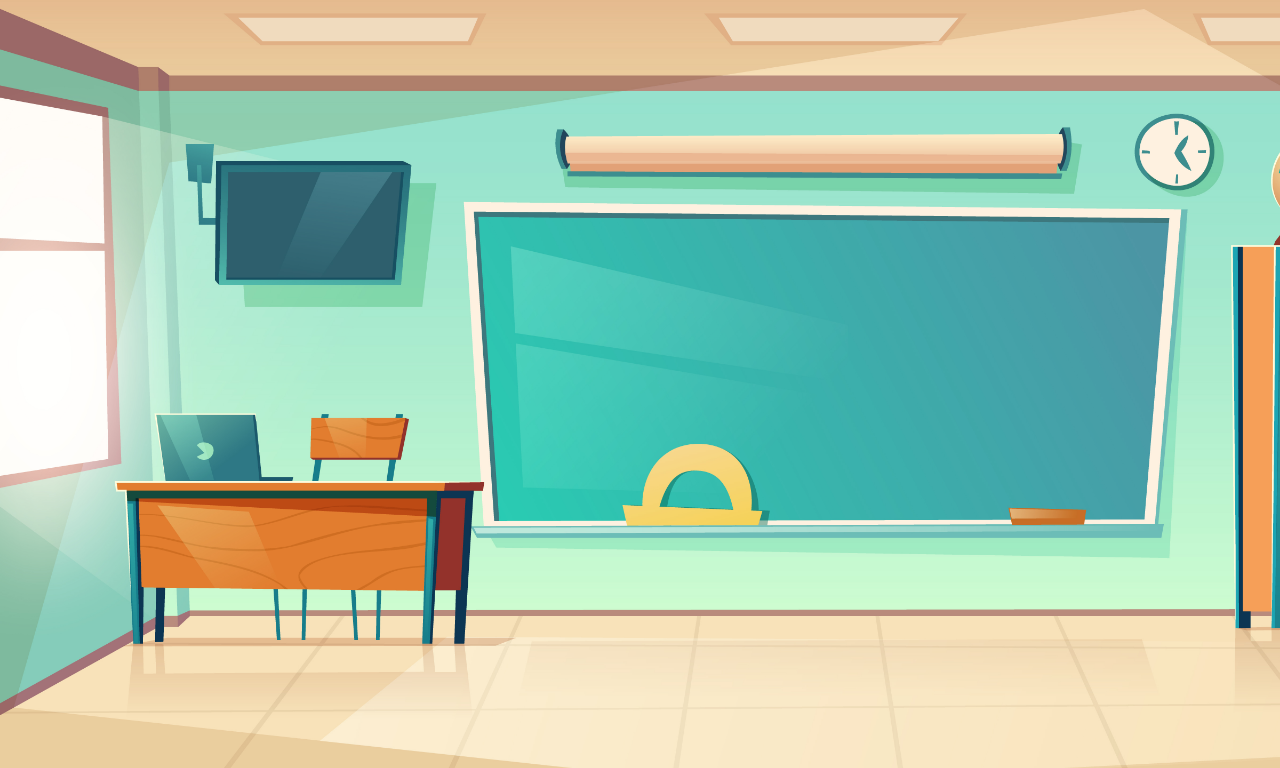
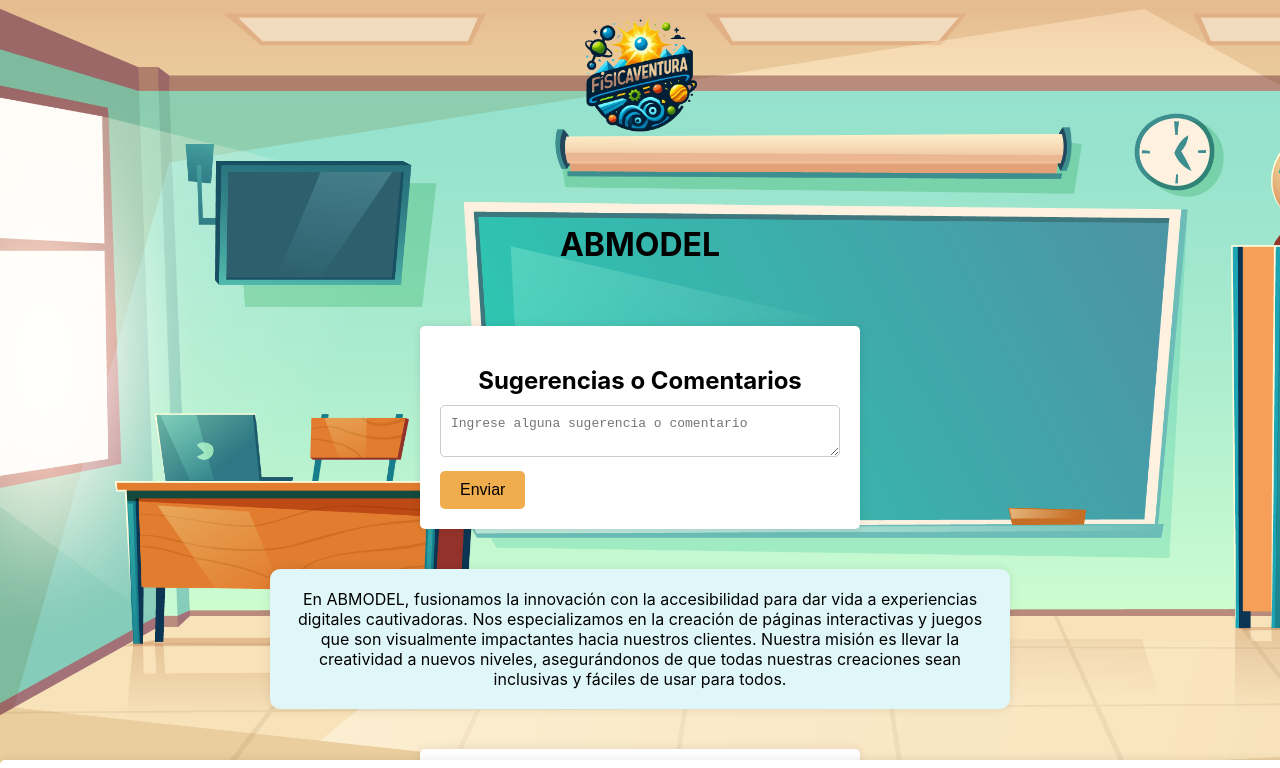
Before and after one commit to Ferengi2002/Proyecto-Usabilidad, a React (Create React App) app in the folder fisicaventura/: page /report-error in a window 1280 px wide. Before the commit this address had no page. Shown: the top 768 px of the page. Built offline with nearby package versions, Linux system fonts and the light colour scheme.

Commit message:
Ajuste de redireccion y pantalla de sugerencias y reporte de errores

```diff
--- a/fisicaventura/src/App.css
+++ b/fisicaventura/src/App.css
@@ -1,3 +1,4 @@
+/* Estilos generales */
 body {
   background-image: url('./assets/images/fondo.jpg');
   background-size: cover;
@@ -8,6 +9,7 @@ body {
   margin: 0;
 }
 
+/* Estilos para el marcador */
 .scoreboard {
   background-color: rgba(255, 255, 255, 0.8);
   border-radius: 10px;
@@ -16,11 +18,13 @@ body {
   width: 80%;
 }
 
+/* Estilos para el contenedor de entrada */
 .input-container {
   display: flex;
   justify-content: center;
   align-items: center;
-  margin-bottom: 20px;
+  margin: 20px 0;
+  position: relative;
 }
 
 .input-name {
@@ -29,32 +33,155 @@ body {
   font-size: 1.2em;
 }
 
-.submit-button {
+.play-button {
+  width: 50px; /* Ajusta el tamaño según sea necesario */
+  height: 50px;
+  margin-left: 10px;
+  cursor: pointer;
   background-image: url('./assets/images/boton.png');
   background-size: contain;
   background-repeat: no-repeat;
   border: none;
+}
+
+/* Estilos generales para formularios */
+.form-container {
+  margin: 20px auto;
+  padding: 20px;
+  background-color: white;
+  border-radius: 5px;
+  box-shadow: 0 0 10px rgba(0, 0, 0, 0.1);
+  max-width: 400px;
+  text-align: center;
+}
+
+.form-container h2,
+.form-container p {
+  font-size: 1.5em;
+  margin-bottom: 10px;
+}
+
+.form-container textarea {
+  width: 100%;
+  padding: 10px;
+  margin-bottom: 10px;
+  border: 1px solid #ccc;
+  border-radius: 5px;
+  font-size: 1em;
+  box-sizing: border-box;
+}
+
+.form-container button {
+  padding: 10px 20px;
+  background-color: #f0ad4e;
+  border: none;
+  border-radius: 5px;
+  cursor: pointer;
+  font-size: 1em;
+  display: flex;
+  justify-content: center;
+  align-items: center;
+}
+
+.form-container button:hover {
+  background-color: #ec971f;
+}
+
+/* Estilos específicos para el formulario de reporte de errores */
+.error-report-form p {
+  font-size: 1em;
+  margin-bottom: 10px;
+}
+
+.error-textarea {
+  height: 80px;
+}
+
+/* Estilos específicos para el formulario de sugerencias */
+.suggestion-textarea {
+  height: 100px;
+}
+
+.error-screen {
+  display: flex;
+  flex-direction: column;
+  align-items: center;
+  justify-content: flex-start;
+  height: 100vh;
+  padding: 20px;
+  box-sizing: border-box;
+}
+
+.header {
+  display: flex;
+  flex-direction: column;
+  align-items: center;
+  margin-bottom: 20px;
+}
+
+.header a {
+  text-decoration: none;
+}
+
+.logo {
+  width: 150px;
+  margin-bottom: 10px;
   cursor: pointer;
 }
 
+.content {
+  display: flex;
+  flex-direction: column;
+  align-items: center;
+  width: 100%;
+  max-width: 1200px;
+}
 
-  .input-container {
-    display: flex;
-    justify-content: center;
-    align-items: center;
-    margin-top: 20px;
-    position: relative;
-  }
+.suggestions-section,
+.error-section {
+  margin-bottom: 20px;
+  width: 100%;
+  max-width: 500px;
+}
 
-  .input-name {
-    width: 70%;
-    padding: 10px;
-    font-size: 1.2em;
-  }
+.about-section {
+  background-color: #e0f7fa;
+  padding: 20px;
+  border-radius: 10px;
+  margin-bottom: 20px;
+  text-align: center;
+  box-shadow: 0 0 10px rgba(0, 0, 0, 0.1);
+  max-width: 700px;
+  width: 100%;
+}
 
-  .play-button {
-    width: 50px; /* Ajusta el tamaño según sea necesario */
-    height: 50px;
-    margin-left: 10px;
-    cursor: pointer;
-  }
+.about-section p {
+  font-size: 1em;
+  margin: 0;
+}
+
+footer {
+  padding: 10px;
+  text-align: center;
+  width: 100%;
+  background-color: rgba(255, 255, 255, 1);
+  border-radius: 5px;
+  box-shadow: 0 0 10px rgba(0, 0, 0, 0.1);
+  position: fixed;
+  bottom: 0;
+}
+
+footer p {
+  margin: 0;
+  display: inline-block;
+}
+
+footer a {
+  margin-left: 20px;
+  color: #007bff;
+  text-decoration: none;
+}
+
+footer a:hover {
+  text-decoration: underline;
+}
--- a/fisicaventura/src/App.js
+++ b/fisicaventura/src/App.js
@@ -4,24 +4,24 @@ import Header from './components/Header';
 import Scoreboard from './components/Scoreboard';
 import InputName from './components/InputName';
 import Footer from './components/Footer';
-import SecondScreen from './components/SecondScreen';
+import ErrorReportScreen from './components/ErrorReportScreen';
 import './App.css';
 
 function App() {
   return (
     <Router>
       <div className="App">
+        <Header />
         <Routes>
           <Route path="/" element={
             <>
-              <Header />
               <Scoreboard />
               <InputName />
-              <Footer />
             </>
           } />
-          <Route path="/second-screen" element={<SecondScreen />} />
+          <Route path="/report-error" element={<ErrorReportScreen />} />
         </Routes>
+        <Footer />
       </div>
     </Router>
   );
--- /dev/null
+++ b/fisicaventura/src/components/ErrorReportForm.js
@@ -0,0 +1,34 @@
+import React, { useState } from 'react';
+
+const ErrorReportForm = () => {
+  const [errorReport, setErrorReport] = useState('');
+
+  const handleChange = (e) => {
+    setErrorReport(e.target.value);
+  };
+
+  const handleSubmit = (e) => {
+    e.preventDefault();
+    console.log('Error reportado:', errorReport);
+    setErrorReport('');
+  };
+
+  return (
+    <div className="form-container">
+      <p>
+        Si encontró algún error dentro del juego, puede comunicarse dentro de
+        nuestros canales oficiales o escribirlo en la caja de texto
+      </p>
+      <form onSubmit={handleSubmit}>
+        <textarea
+          value={errorReport}
+          onChange={handleChange}
+          placeholder="Coloque el error que encontró"
+        />
+        <button type="submit">Enviar</button>
+      </form>
+    </div>
+  );
+};
+
+export default ErrorReportForm;
--- /dev/null
+++ b/fisicaventura/src/components/ErrorReportScreen.js
@@ -0,0 +1,33 @@
+import React from 'react';
+import SuggestionsForm from './SuggestionsForm';
+import ErrorReportForm from './ErrorReportForm';
+
+const ErrorReportScreen = () => {
+  return (
+    <div className="error-screen">
+      <div className="header">
+        <h1>ABMODEL</h1>
+      </div>
+      <div className="content">
+        <div className="suggestions-section">
+          <SuggestionsForm />
+        </div>
+        <div className="about-section">
+          <p>
+            En ABMODEL, fusionamos la innovación con la accesibilidad para dar
+            vida a experiencias digitales cautivadoras. Nos especializamos en la
+            creación de páginas interactivas y juegos que son visualmente
+            impactantes hacia nuestros clientes. Nuestra misión es llevar la
+            creatividad a nuevos niveles, asegurándonos de que todas nuestras
+            creaciones sean inclusivas y fáciles de usar para todos.
+          </p>
+        </div>
+        <div className="error-section">
+          <ErrorReportForm />
+        </div>
+      </div>
+    </div>
+  );
+};
+
+export default ErrorReportScreen;
--- a/fisicaventura/src/components/Footer.js
+++ b/fisicaventura/src/components/Footer.js
@@ -1,10 +1,11 @@
 import React from 'react';
+import { Link } from 'react-router-dom';
 
 const Footer = () => {
   return (
     <footer>
       <p>ABMODEL - Derechos Reservados</p>
-      <a href="#">¿Algún Error? Reportelo AQUÍ</a>
+      <Link to="/report-error">Reportar un error</Link>
     </footer>
   );
 };
--- a/fisicaventura/src/components/Header.js
+++ b/fisicaventura/src/components/Header.js
@@ -1,10 +1,13 @@
 import React from 'react';
-import logo from '../assets/images/logo.png';
+import { Link } from 'react-router-dom';
+import logoImage from '../assets/images/logo.png';
 
 const Header = () => {
   return (
     <div className="header">
-      <img src={logo} alt="FísicaVentura" />
+      <Link to="/">
+        <img src={logoImage} alt="Logo FísicaVentura" className="logo" />
+      </Link>
     </div>
   );
 };
--- a/fisicaventura/src/components/SecondScreen.js
+++ b/fisicaventura/src/components/SecondScreen.js
@@ -1,13 +1,10 @@
 import React from 'react';
+import SuggestionsForm from './SuggestionsForm';
+import ErrorReportForm from './ErrorReportForm';
+import logoImage from '../assets/images/logo.png'; // Asegúrate de que el logo esté en esta ubicación
 
 const SecondScreen = () => {
-  return (
-    <div className="second-screen">
-      <h1>ABMODEL</h1>
-      <p>En ABMODEL, fusionamos la innovación con la accesibilidad para dar vida a experiencias digitales cautivadoras...</p>
-      {/* Aquí puedes agregar el resto del contenido de la segunda pantalla */}
-    </div>
-  );
+
 };
 
 export default SecondScreen;
--- /dev/null
+++ b/fisicaventura/src/components/SuggestionsForm.js
@@ -0,0 +1,31 @@
+import React, { useState } from 'react';
+
+const SuggestionsForm = () => {
+  const [suggestion, setSuggestion] = useState('');
+
+  const handleChange = (e) => {
+    setSuggestion(e.target.value);
+  };
+
+  const handleSubmit = (e) => {
+    e.preventDefault();
+    console.log('Sugerencia enviada:', suggestion);
+    setSuggestion('');
+  };
+
+  return (
+    <div className="form-container">
+      <h2>Sugerencias o Comentarios</h2>
+      <form onSubmit={handleSubmit}>
+        <textarea
+          value={suggestion}
+          onChange={handleChange}
+          placeholder="Ingrese alguna sugerencia o comentario"
+        />
+        <button type="submit">Enviar</button>
+      </form>
+    </div>
+  );
+};
+
+export default SuggestionsForm;
```
